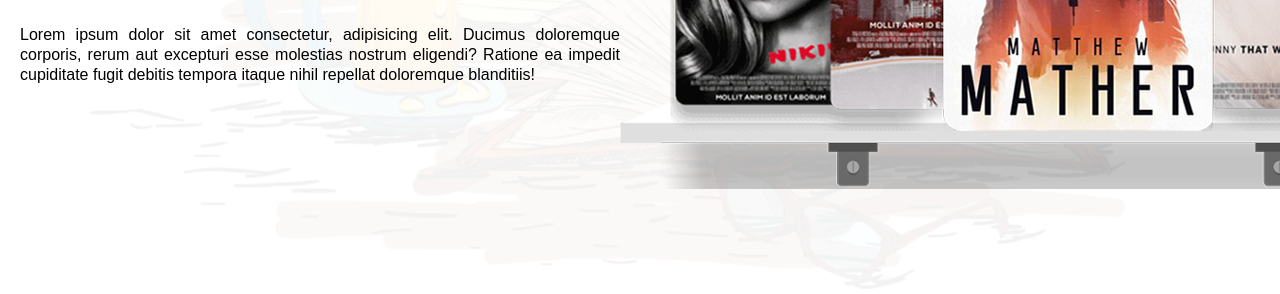
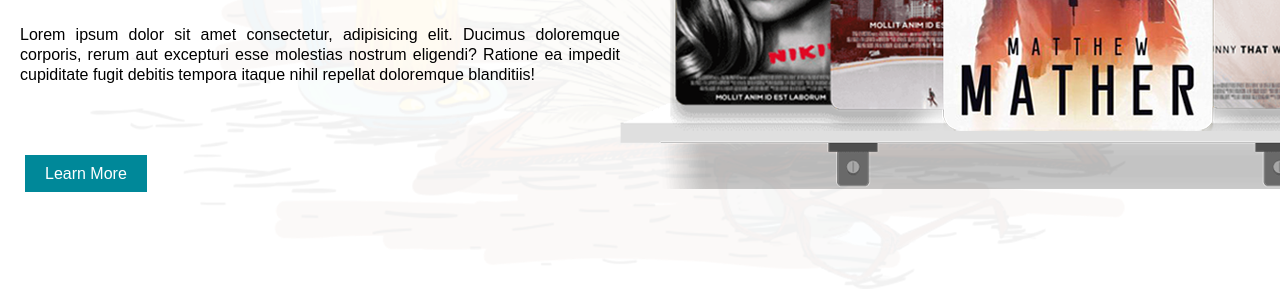
Before and after one commit to BushraKhateeb/bookStore, a plain HTML site: page index.html in a window 1280 px wide. Shown: the part 506-800 px from the top of the page. Drawn offline with Linux system fonts and the light colour scheme.

Commit message:
btn learn edit

```diff
--- a/style.css
+++ b/style.css
@@ -82,3 +82,14 @@ position: relative;
     position: relative;
 
 }
+.btnLearn{
+    text-decoration: none;
+    padding: 10px 20px;
+    position: relative;
+    color: #fff;
+    background: #089;
+    top: 200px;
+    left: 25px;
+
+
+}
```
Also changed, not shown: index.html (+3 -1 lines).
